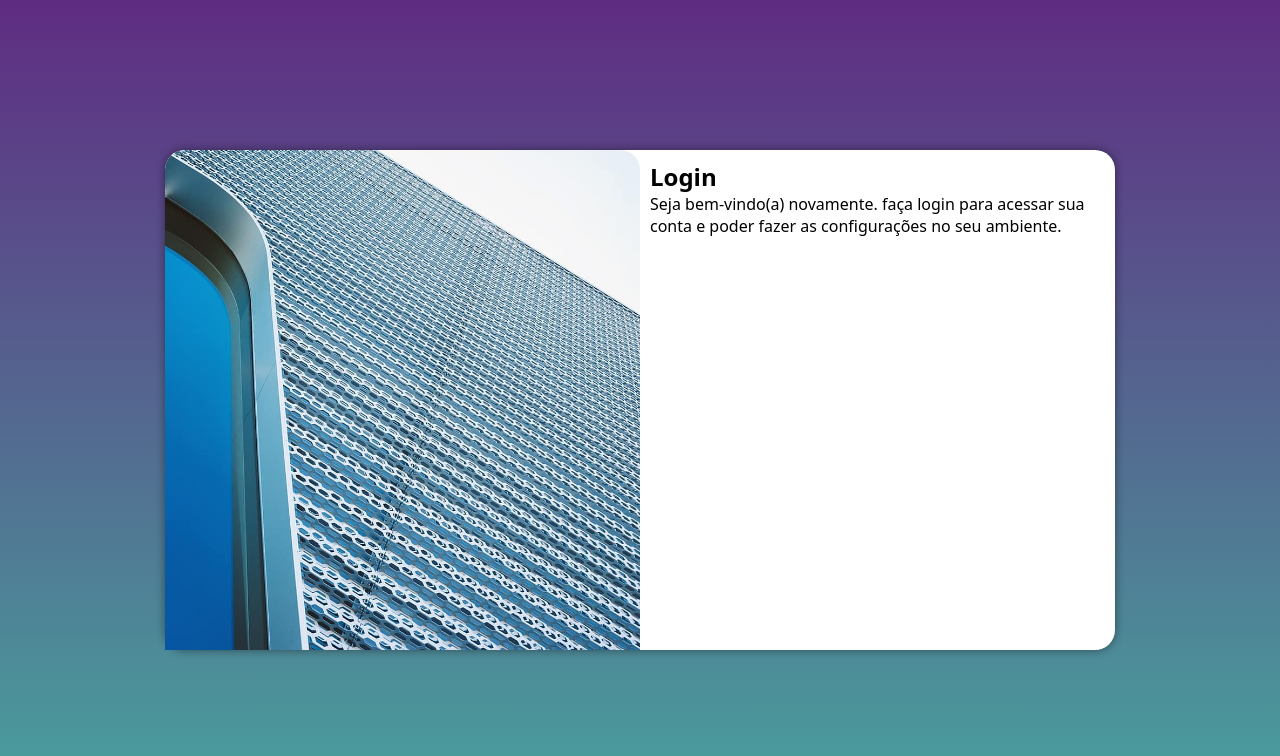
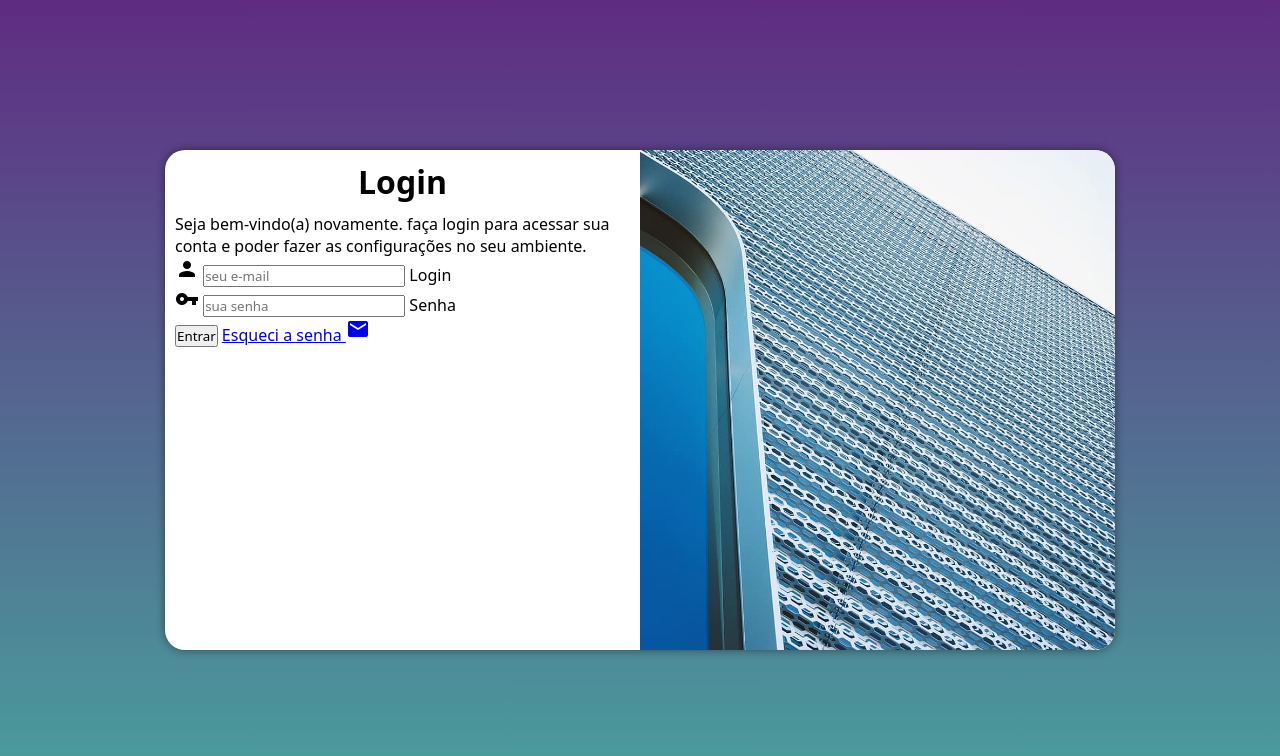
Before and after one commit to alexsena-code/projeto-login, a plain HTML site: page index.html in a window 1280 px wide. Drawn offline with Linux system fonts and the light colour scheme.

Commit message:
adicionei o formulario

```diff
--- a/estilos/mediaquery.css
+++ b/estilos/mediaquery.css
@@ -32,13 +32,25 @@
     }
 
     section#login > div#imagem {
-        float: left;
+        float: right;
         width: 50%;
         height: 100%;
+        border-top-left-radius: 0px;
+        border-bottom-right-radius: 20px;
     }
 
     section#login > div#form {
-        float: right;
+        float: left;
         width: 50%;
     }
+    div#form > h1 {
+        text-align: center;
+        margin-bottom: 10px;
+        font-size: 2em;
+    }
+
+    div#form > p {
+        font-size: 1em;
+    }
+
 }
--- a/estilos/style.css
+++ b/estilos/style.css
@@ -59,3 +59,12 @@ section#login > div#form {
     display: block;
     padding: 10px;
 }
+
+div#form > h1 {
+    text-align: center;
+    margin-bottom: 10px;
+}
+
+div#form > p {
+    font-size: 0.9em;
+}
--- a/index.html
+++ b/index.html
@@ -4,6 +4,7 @@
     <meta charset="UTF-8">
     <meta name="viewport" content="width=device-width, initial-scale=1.0">
     <title>Login</title>
+    <link href="https://fonts.googleapis.com/icon?family=Material+Icons" rel="stylesheet">
     <link rel="stylesheet" href="estilos/style.css">
     <link rel="stylesheet" href="estilos/mediaquery.css">
 </head>
@@ -15,8 +16,21 @@
         <div id="form">
             <h1>Login</h1>
             <p>Seja bem-vindo(a) novamente. faça login para acessar sua conta e poder fazer as configurações no seu ambiente.</p>
-                <form action="login.php" method="post">
-
+            <form action="login.php" method="post" autocomplete="on">
+                <div class="campo">
+                    <span class="material-icons">person</span>
+                    <input type="email" name="login" id="ilogin" placeholder="seu e-mail" autocomplete="email" required maxlength="30">
+                    <label for="ilogin">Login</label>
+                </div>
+                <div class="campo">
+                    <span class="material-icons">vpn_key</span>
+                    <input type="password" name="senha" id="isenha" placeholder="sua senha" autocomplete="current-password" required minlength="8" maxlength="20">
+                    <label for="isenha">Senha</label>
+                </div>
+                <input type="submit" value="Entrar">
+                <a href="esqueci.html">
+                    Esqueci a senha <i class="material-icons">mail</i>
+                </a>
             </form>
         </div>
     </section>
```
Lines whose indentation alone changed are shown as unchanged.
